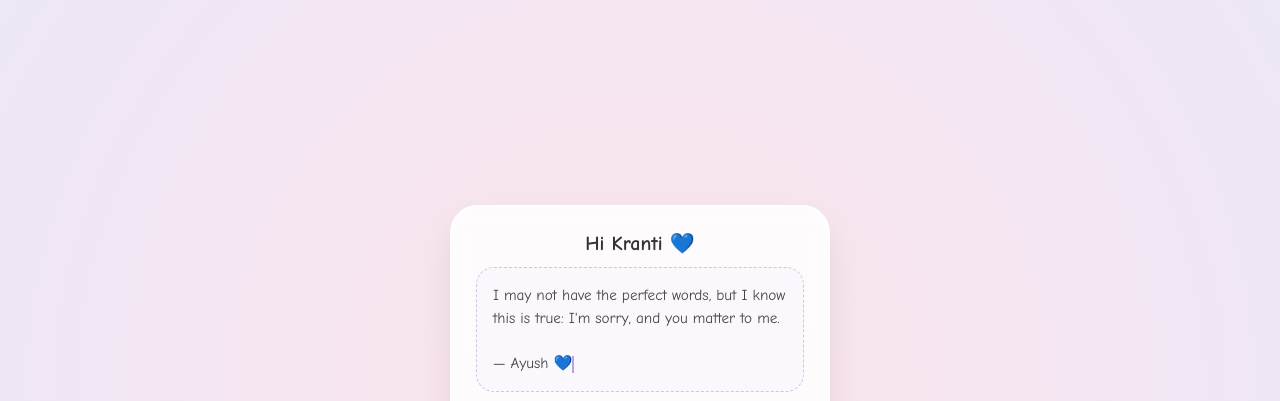
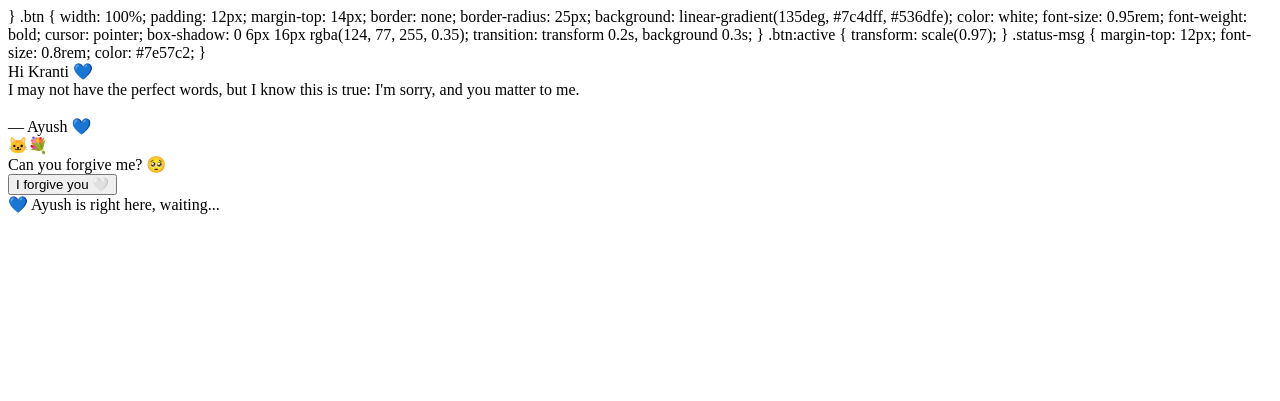
Before and after one commit to aayushjaiswal862000-design/For--kranti-, a plain HTML site: page index.html in a window 1280 px wide. Shown: the top 401 px of the page. Drawn offline with Linux system fonts and the light colour scheme.

Commit message:
Update index.html

```diff
--- a/index.html
+++ b/index.html
@@ -1,74 +1,4 @@
 
-<!DOCTYPE html>
-<html lang="en">
-<head>
-  <meta charset="UTF-8" />
-  <meta name="viewport" content="width=device-width, initial-scale=1.0" />
-  <title>A Message For You 💌</title>
-  <style>
-    * { box-sizing: border-box; margin: 0; padding: 0; }
-    body {
-      background: radial-gradient(circle, #fce4ec 0%, #ede7f6 100%);
-      font-family: 'Comic Sans MS', 'Chalkboard SE', cursive, sans-serif;
-      display: flex;
-      justify-content: center;
-      align-items: center;
-      min-height: 100vh;
-      overflow-x: hidden;
-    }
-    .card-container {
-      width: 90%;
-      max-width: 380px;
-      background: rgba(255, 255, 255, 0.85);
-      backdrop-filter: blur(10px);
-      border-radius: 28px;
-      padding: 24px;
-      box-shadow: 0 15px 35px rgba(0, 0, 0, 0.08);
-      text-align: center;
-      border: 2px solid #fff;
-      position: relative;
-    }
-    .header {
-      font-size: 1.25rem;
-      font-weight: 700;
-      color: #333;
-      margin-bottom: 12px;
-    }
-    .letter-box {
-      background: #faf8fd;
-      border-radius: 18px;
-      padding: 16px;
-      min-height: 110px;
-      font-size: 0.95rem;
-      color: #444;
-      line-height: 1.5;
-      text-align: left;
-      border: 1px dashed #d1c4e9;
-      position: relative;
-    }
-    .cursor {
-      display: inline-block;
-      width: 2px;
-      height: 1.1em;
-      background: #7e57c2;
-      vertical-align: middle;
-      animation: blink 0.7s infinite;
-    }
-    @keyframes blink { 50% { opacity: 0; } }
-    .cat-sticker {
-      font-size: 42px;
-      margin: 14px 0 6px 0;
-      animation: float 2.5s ease-in-out infinite;
-    }
-    @keyframes float {
-      0%, 100% { transform: translateY(0); }
-      50% { transform: translateY(-8px); }
-    }
-    .prompt-text {
-      font-size: 1.05rem;
-      font-weight: 600;
-      color: #2c3e50;
-      margin-top: 10px;
     }
     .btn {
       width: 100%;
```
